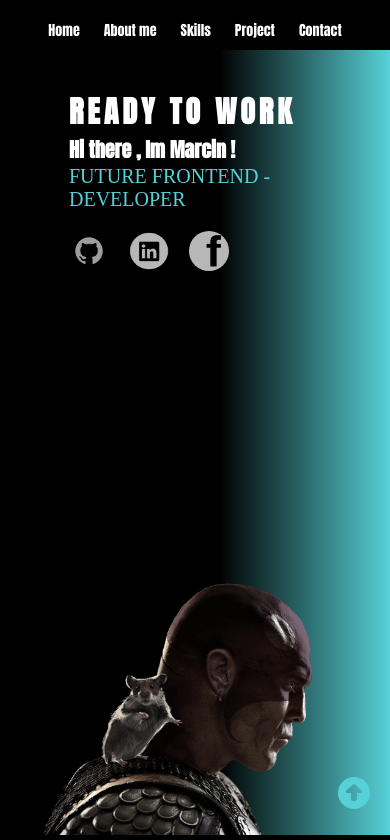
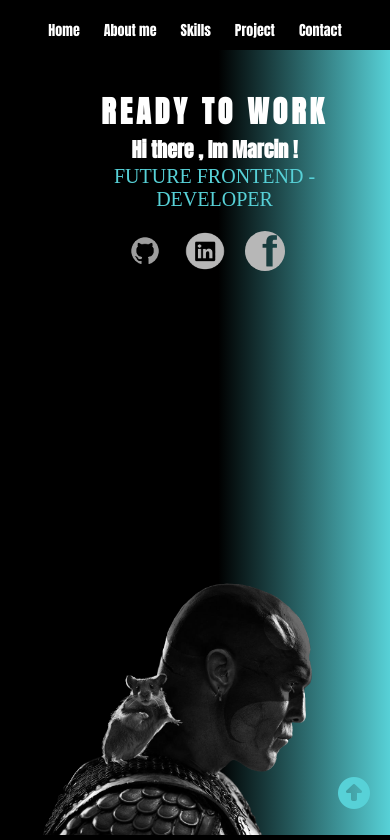
Before and after one commit to marcinoles87/mysite, a React (Create React App) app: page / in a window 390 px wide. Shown: the top 840 px of the page. Built offline with nearby package versions, Linux system fonts and the light colour scheme; a web font is replaced by a local one.

Commit message:
work with media

```diff
--- a/src/App.scss
+++ b/src/App.scss
@@ -46,7 +46,7 @@
 
         left: 10vw;
         bottom: 0px;
-        filter: grayscale(0.7);
+        filter: grayscale(1);
     }
 
     .nav-container .nav-links .nav-list {
@@ -56,6 +56,7 @@
 
     .header-container .header-info{
         top:15vw;
+        text-align: center;
 
         h2{
             font-size: 20px;
@@ -69,6 +70,7 @@
 
     .profil-img{
         width: 100%;
+
     }
 
     .header-container .header-info .header-info-text {
@@ -178,7 +180,14 @@
 
                 .portfolio-text{
                     width: auto;
+
+
+                    a{
+                        width: 20vw;
+                    }
                 }
+
+
             }
         }
     }
```
